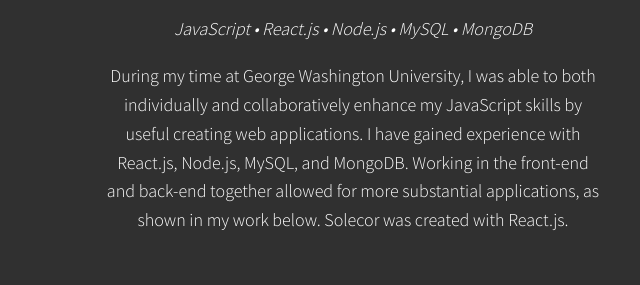
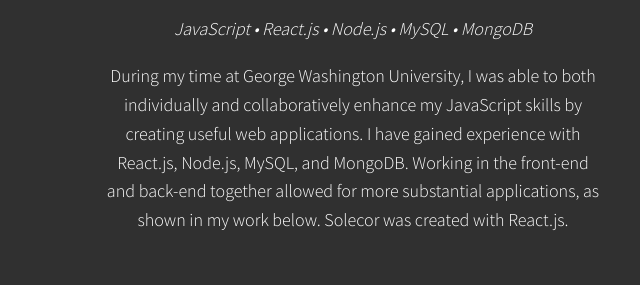
Before and after one commit to hodahmad/Hodahmad-Portfolio, a plain HTML site: page index.html in a window 1280 px wide. Shown: the part 824-1109 px from the top of the page, 37-677 px from the left. Drawn offline with nearby package versions, Linux system fonts and the light colour scheme.

Commit message:
Adjusted code

```diff
--- a/index.html
+++ b/index.html
@@ -47,7 +47,7 @@
                 <div class="service">
                     <h3>Development</h3>
                     <p><i>JavaScript • React.js • Node.js • MySQL • MongoDB</i></p>
-                    <p>During my time at George Washington University, I was able to both individually and collaboratively enhance my JavaScript skills by useful creating web applications. I have gained experience with React.js, Node.js, MySQL, and MongoDB. Working in the front-end and back-end together allowed for more substantial applications, as shown in my work below. Solecor was created with React.js.</p>
+                    <p>During my time at George Washington University, I was able to both individually and collaboratively enhance my JavaScript skills by creating useful web applications. I have gained experience with React.js, Node.js, MySQL, and MongoDB. Working in the front-end and back-end together allowed for more substantial applications, as shown in my work below. Solecor was created with React.js.</p>
                 </div> <!-- / service -->
 
                 <div class="service">
```
